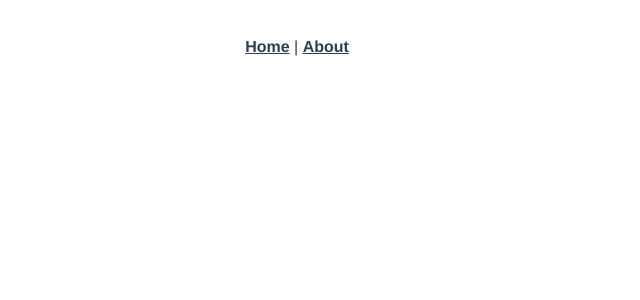
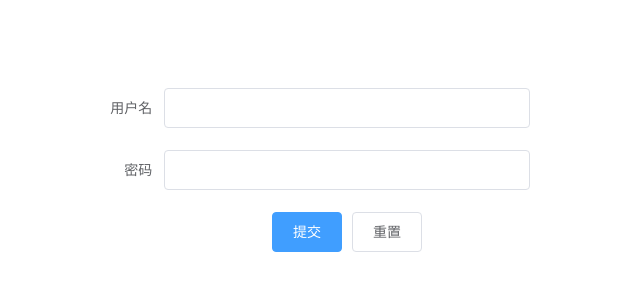
Before and after one commit to poessfhc/audit_pre, a Vue app: page /#/login in a window 1280 px wide. Shown: the top 300 px of the page, without its empty margins (343-983 px from the left). Built offline with nearby package versions, Linux system fonts and the light colour scheme.

Commit message:
工程审计跟踪管理代码框架初始化

```diff
--- a/package.json
+++ b/package.json
@@ -7,6 +7,8 @@
     "build": "vue-cli-service build"
   },
   "dependencies": {
+    "axios": "^0.19.2",
+    "element-ui": "^2.13.0",
     "vue": "^2.6.11",
     "vue-router": "^3.1.5"
   },
--- a/src/App.vue
+++ b/src/App.vue
@@ -1,9 +1,5 @@
 <template>
   <div id="app">
-    <div id="nav">
-      <router-link to="/">Home</router-link> |
-      <router-link to="/about">About</router-link>
-    </div>
     <router-view/>
   </div>
 </template>
--- a/src/main.js
+++ b/src/main.js
@@ -1,8 +1,11 @@
 import Vue from 'vue'
 import App from './App.vue'
 import router from './router'
+import ElementUI from 'element-ui'
+import 'element-ui/lib/theme-chalk/index.css'
 
 Vue.config.productionTip = false
+Vue.use(ElementUI)
 
 new Vue({
   router,
--- a/src/router/index.js
+++ b/src/router/index.js
@@ -1,24 +1,17 @@
 import Vue from 'vue'
 import VueRouter from 'vue-router'
-import Home from '../views/Home.vue'
 
 Vue.use(VueRouter)
 
 const routes = [
   {
     path: '/',
-    name: 'Home',
-    component: Home
+    redirect:'/login'
   },
   {
-    path: '/about',
-    name: 'About',
-    // route level code-splitting
-    // this generates a separate chunk (about.[hash].js) for this route
-    // which is lazy-loaded when the route is visited.
-    component: function () {
-      return import(/* webpackChunkName: "about" */ '../views/About.vue')
-    }
+    path: '/login',
+    name: 'login',
+    component: () => import('../views/login.vue')
   }
 ]
 
--- a/src/views/About.vue
+++ /dev/null
@@ -1,5 +0,0 @@
-<template>
-  <div class="about">
-    <h1>This is an about page</h1>
-  </div>
-</template>
--- a/src/views/Home.vue
+++ /dev/null
@@ -1,18 +0,0 @@
-<template>
-  <div class="home">
-    <img alt="Vue logo" src="../assets/logo.png">
-    <HelloWorld msg="Welcome to Your Vue.js App"/>
-  </div>
-</template>
-
-<script>
-// @ is an alias to /src
-import HelloWorld from '@/components/HelloWorld.vue'
-
-export default {
-  name: 'Home',
-  components: {
-    HelloWorld
-  }
-}
-</script>
--- /dev/null
+++ b/src/views/login.vue
@@ -0,0 +1,62 @@
+<template>
+  <div class="login">
+    <el-container>
+      <el-header></el-header>
+      <el-main class="login_form">
+        <el-form
+          :model="formLoginIn"
+          ref="formLoginIn"
+          label-width="100px"
+          class="demo-ruleForm"
+        >
+          <el-form-item label="用户名" prop="username">
+            <el-input v-model="formLoginIn.username"></el-input>
+          </el-form-item>
+          <el-form-item label="密码" prop="password">
+            <el-input type="password" v-model="formLoginIn.password"></el-input>
+          </el-form-item>
+          <el-form-item>
+            <el-button type="primary" @click="submitForm('formLoginIn')">提交</el-button>
+            <el-button @click="resetForm('formLoginIn')">重置</el-button>
+          </el-form-item>
+        </el-form>
+      </el-main>
+      <el-footer></el-footer>
+    </el-container>
+  </div>
+</template>
+<script>
+export default {
+  name: "login",
+  data() {
+    return {
+      labelPosition: "right",
+      formLoginIn: {
+        username: "",
+        password: ""
+      }
+    };
+  },
+  methods: {
+    submitForm(formName) {
+      this.$refs[formName].validate(valid => {
+        if (valid) {
+          alert("submit!");
+        } else {
+          console.log("error submit!!");
+          return false;
+        }
+      });
+    },
+    resetForm(formName) {
+      this.$refs[formName].resetFields();
+    }
+  }
+};
+</script>
+<style scoped>
+.login_form {
+  width: 40%;
+  margin: 0 auto;
+}
+</style>
```
Also changed, not shown: src/http/fetch.js (added, +97 -0 lines), src/api/login.js (added), 1 other file (tests, documents, lock files or other folders).
